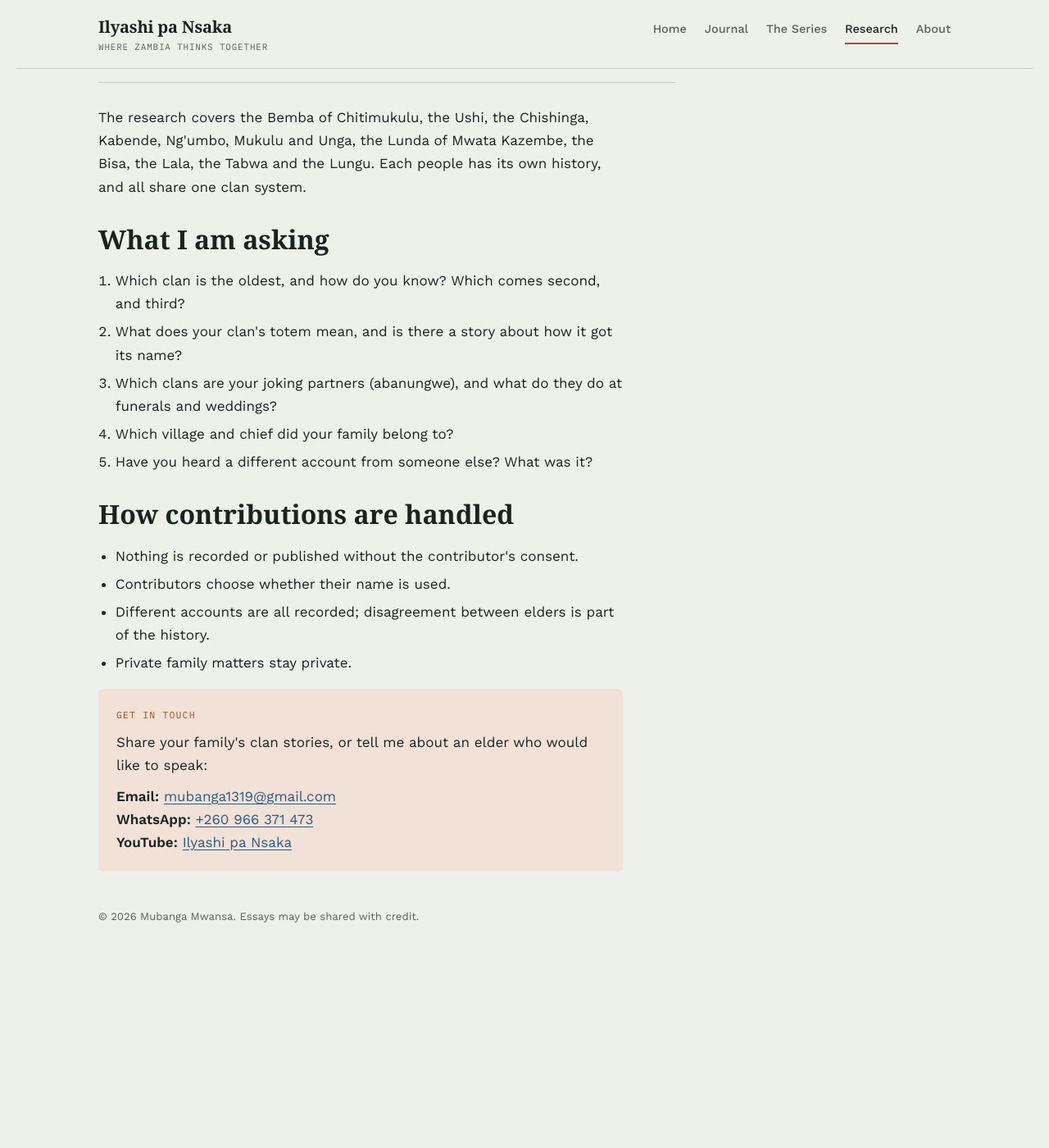
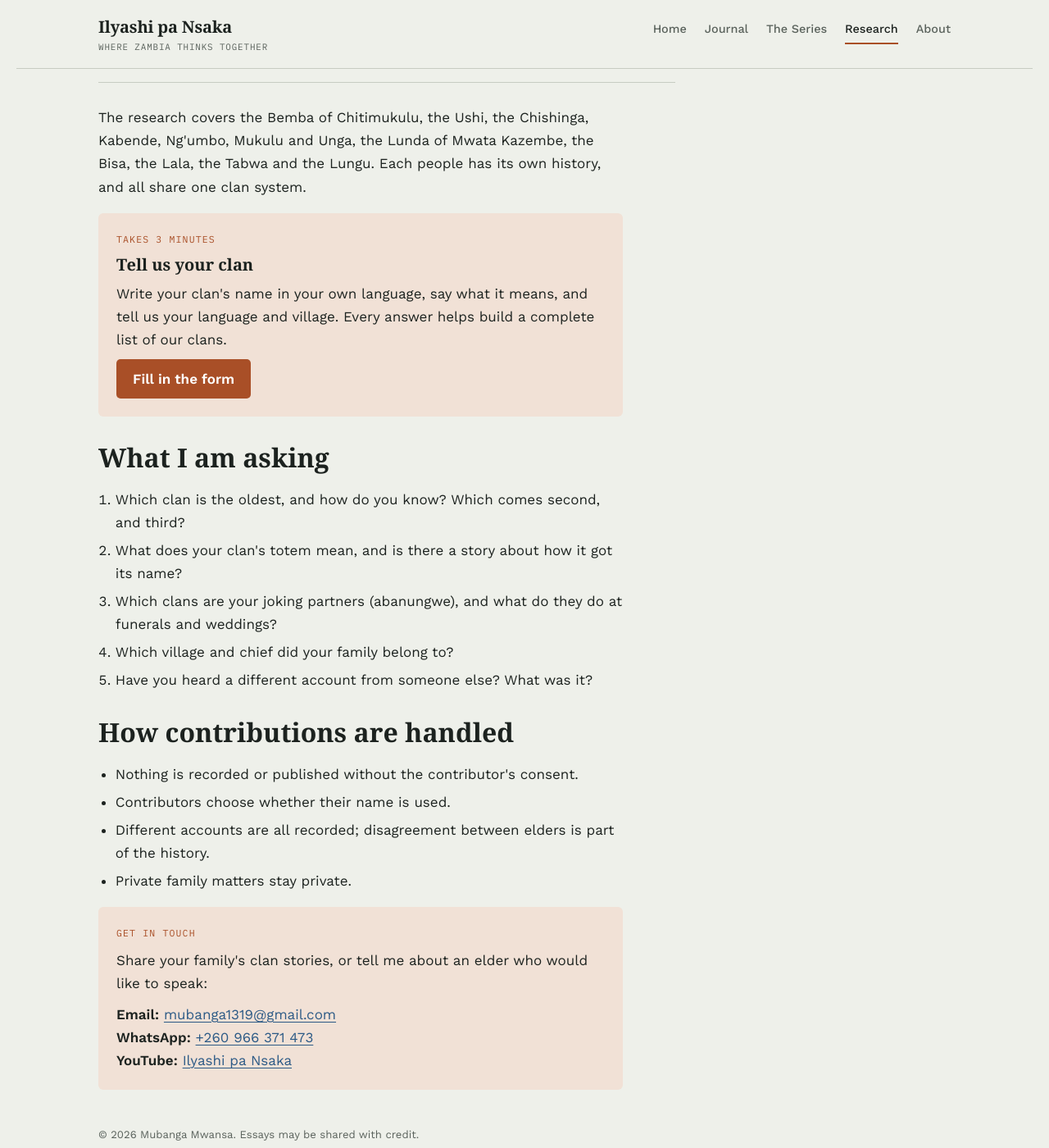
Before and after one commit to mubanga1319-max/mubanga1319-max.github.io, a Jekyll site: the page built from research.html, in a window 1280 px wide and 1400 px high, scrolled down 301 px. Shown: the whole window at 82% size. Built offline with Jekyll 4.4.1, drawn with Linux system fonts in a browser that asks for light colours; some web fonts are replaced; before the commit the page ends 1494 px from its top, so only the background shows below that.

Commit message:
Add files via upload

```diff
--- a/assets/css/style.css
+++ b/assets/css/style.css
@@ -88,3 +88,6 @@ footer{margin-top:44px;font-size:.82rem;color:var(--muted)}
   .hero,.about{grid-template-columns:1fr}
   body{font-size:16px}
 }
+.btn-cta{display:inline-block;background:var(--earth);color:#fff;text-decoration:none;font-weight:600;padding:10px 20px;border-radius:5px}
+.btn-cta:hover{filter:brightness(1.08)}
+.btn-cta:focus-visible{outline:2px solid var(--rain);outline-offset:3px}
--- a/index.html
+++ b/index.html
@@ -52,5 +52,6 @@ nav: home
     <span class="eyebrow">Research in progress</span>
     <h3>Do your elders know the order of the clans?</h3>
     <p>I am documenting clan traditions across the Bemba-speaking peoples: the Bemba of Chitimukulu, the Ushi, the Luapula peoples, the Bisa, the Lala, the Tabwa and the Lungu. <a href="{{ '/research/' | relative_url }}">Find out how to contribute</a>.</p>
+    <p><a class="btn-cta" href="https://forms.gle/fq9Ru6KXg5TEyJYa8">Tell us your clan</a></p>
   </div>
 </section>
--- a/research.html
+++ b/research.html
@@ -11,6 +11,12 @@ permalink: /research/
 </div>
 <div class="prose">
   <p>The research covers the Bemba of Chitimukulu, the Ushi, the Chishinga, Kabende, Ng'umbo, Mukulu and Unga, the Lunda of Mwata Kazembe, the Bisa, the Lala, the Tabwa and the Lungu. Each people has its own history, and all share one clan system.</p>
+  <div class="callout">
+    <span class="eyebrow">Takes 3 minutes</span>
+    <h3>Tell us your clan</h3>
+    <p>Write your clan's name in your own language, say what it means, and tell us your language and village. Every answer helps build a complete list of our clans.</p>
+    <p><a class="btn-cta" href="https://forms.gle/fq9Ru6KXg5TEyJYa8">Fill in the form</a></p>
+  </div>
   <h2>What I am asking</h2>
   <ol>
     <li>Which clan is the oldest, and how do you know? Which comes second, and third?</li>
@@ -29,8 +35,8 @@ permalink: /research/
   <div class="callout">
     <span class="eyebrow">Get in touch</span>
     <p>Share your family's clan stories, or tell me about an elder who would like to speak:</p>
-   <p><strong>Email:</strong> <a href="mailto:mubanga1319@gmail.com">mubanga1319@gmail.com</a><br>
-   <strong>WhatsApp:</strong> <a href="https://wa.me/260966371473">+260 966 371 473</a><br>
-   <strong>YouTube:</strong> <a href="https://www.youtube.com/@IlyashiPaNsaka">Ilyashi pa Nsaka</a></p>
+    <p><strong>Email:</strong> <a href="mailto:mubanga1319@gmail.com">mubanga1319@gmail.com</a><br>
+    <strong>WhatsApp:</strong> <a href="https://wa.me/260966371473">+260 966 371 473</a><br>
+    <strong>YouTube:</strong> <a href="https://www.youtube.com/@IlyashiPaNsaka">Ilyashi pa Nsaka</a></p>
   </div>
 </div>
```
